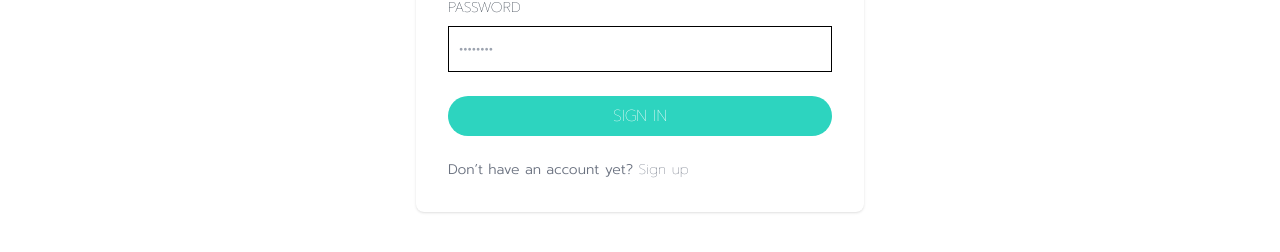
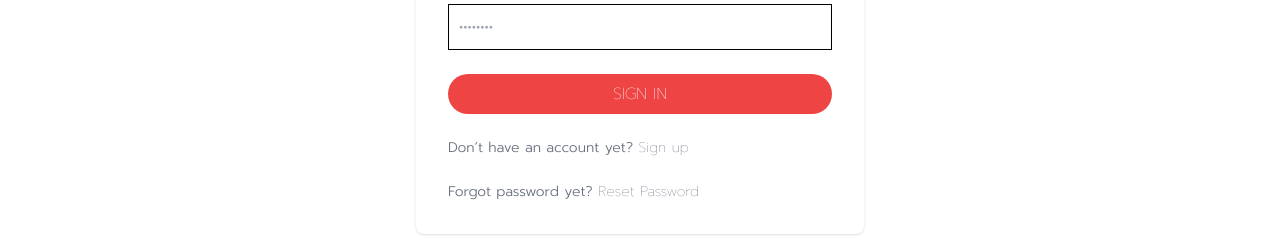
Before and after one commit to chanmathaearth/Serverside_project, a Vue app: page /login in a window 1280 px wide. Shown: the part 388-640 px from the top of the page. Built offline with nearby package versions, Linux system fonts and the light colour scheme; no server answers.

Commit message:
add reset password button

```diff
--- a/src/views/LoginView.vue
+++ b/src/views/LoginView.vue
@@ -53,7 +53,7 @@ const btnlogin = (event) => {
                 if (role === 'admin') {
                     router.push('/admin');
                 } else if (role === 'customer') {
-                    router.push('/main');
+                    router.push('/tracker');
                 }
             });
         })
@@ -92,13 +92,19 @@ const btnlogin = (event) => {
                                     class="bg-white border border-black block w-full p-2.5" required="" />
                             </div>
                             <button @click="btnlogin" v-if="!isLoggedIn" type="button"
-                                class="w-full text-white bg-teal-400 rounded-full p-2 font-thin hover:bg-teal-500 focus:outline-none">
+                                class="w-full text-white bg-red-500 rounded-full p-2 font-thin hover:bg-red-600 focus:outline-none">
                                 SIGN IN
                             </button>
                             <p class="text-sm font-light text-gray-500 dark:text-gray-400">
                                 Don’t have an account yet?
                                 <RouterLink to="/register">
                                     <span href="#" class="font-thin">Sign up</span>
+                                </RouterLink>
+                            </p>
+                            <p class="text-sm font-light text-gray-500 dark:text-gray-400">
+                                Forgot password yet?
+                                <RouterLink to="/resetPassword">
+                                    <span href="#" class="font-thin">Reset Password</span>
                                 </RouterLink>
                             </p>
                         </form>
```
